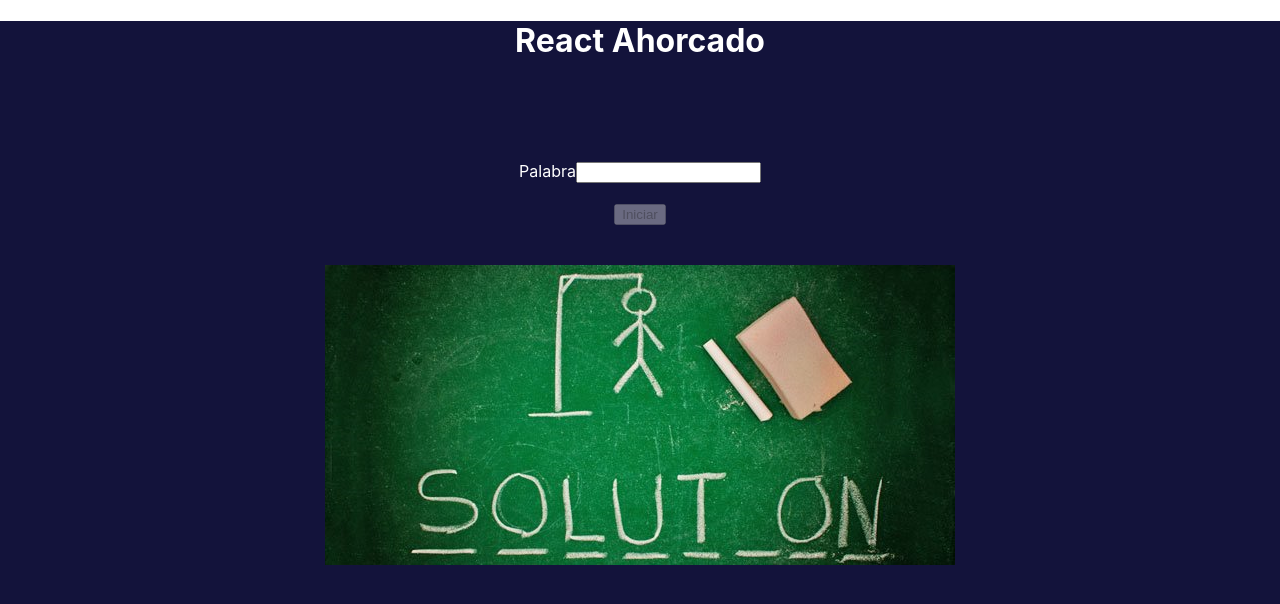
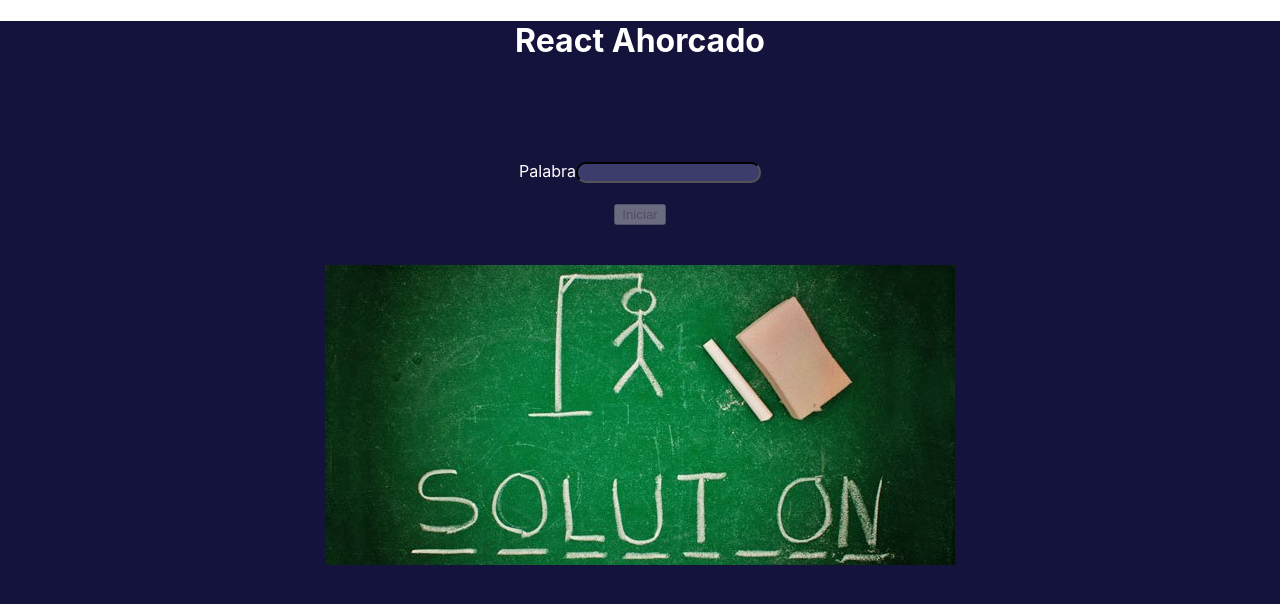
Before and after one commit to JuanDAristizabal/Parcial_Web, a React (Create React App) app: page / in a window 1280 px wide. Shown: the top 604 px of the page. Built offline with nearby package versions, Linux system fonts and the light colour scheme.

Commit message:
acomodar boton

```diff
--- a/src/Start.css
+++ b/src/Start.css
@@ -19,3 +19,10 @@
     /* border: 10px solid transparent; */
     /* border-image: linear-gradient(to bottom, #3acfd5 0%, #3a4ed5 100%) 1; */
 }
+
+.LabelP {
+    background-color: rgb(61, 61, 109);
+    border-radius: 10px;
+    border-color: black;
+    box-shadow: 20 20 30px;
+}
--- a/src/pages/Start.tsx
+++ b/src/pages/Start.tsx
@@ -35,6 +35,7 @@ const Start = (props: Props) => {
             type="text"
             value={palabras[0]}
             onInput={(e) => handleInput(e, 0)}
+            className="LabelP"
           />
         </div>
         <br />
```
